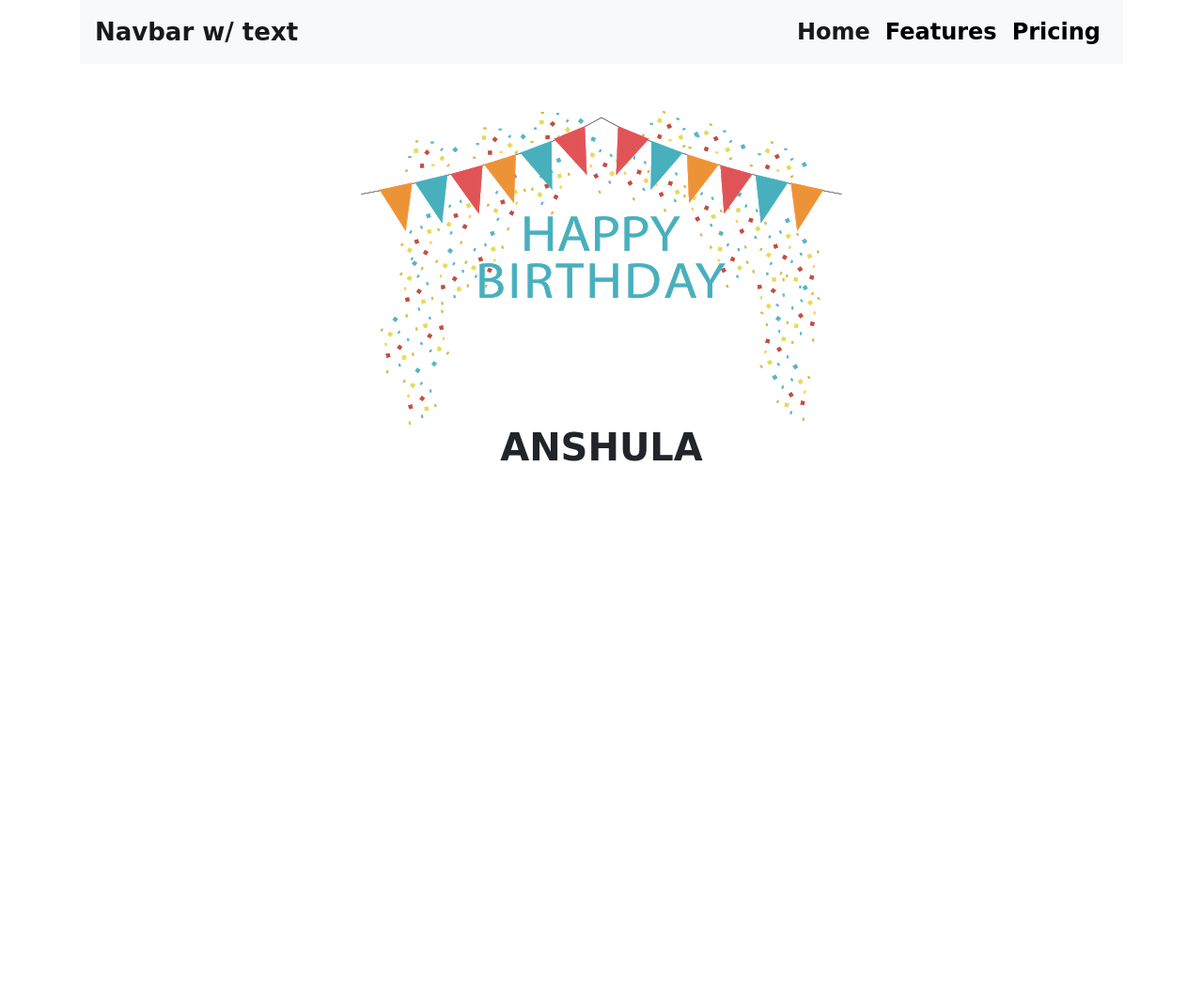
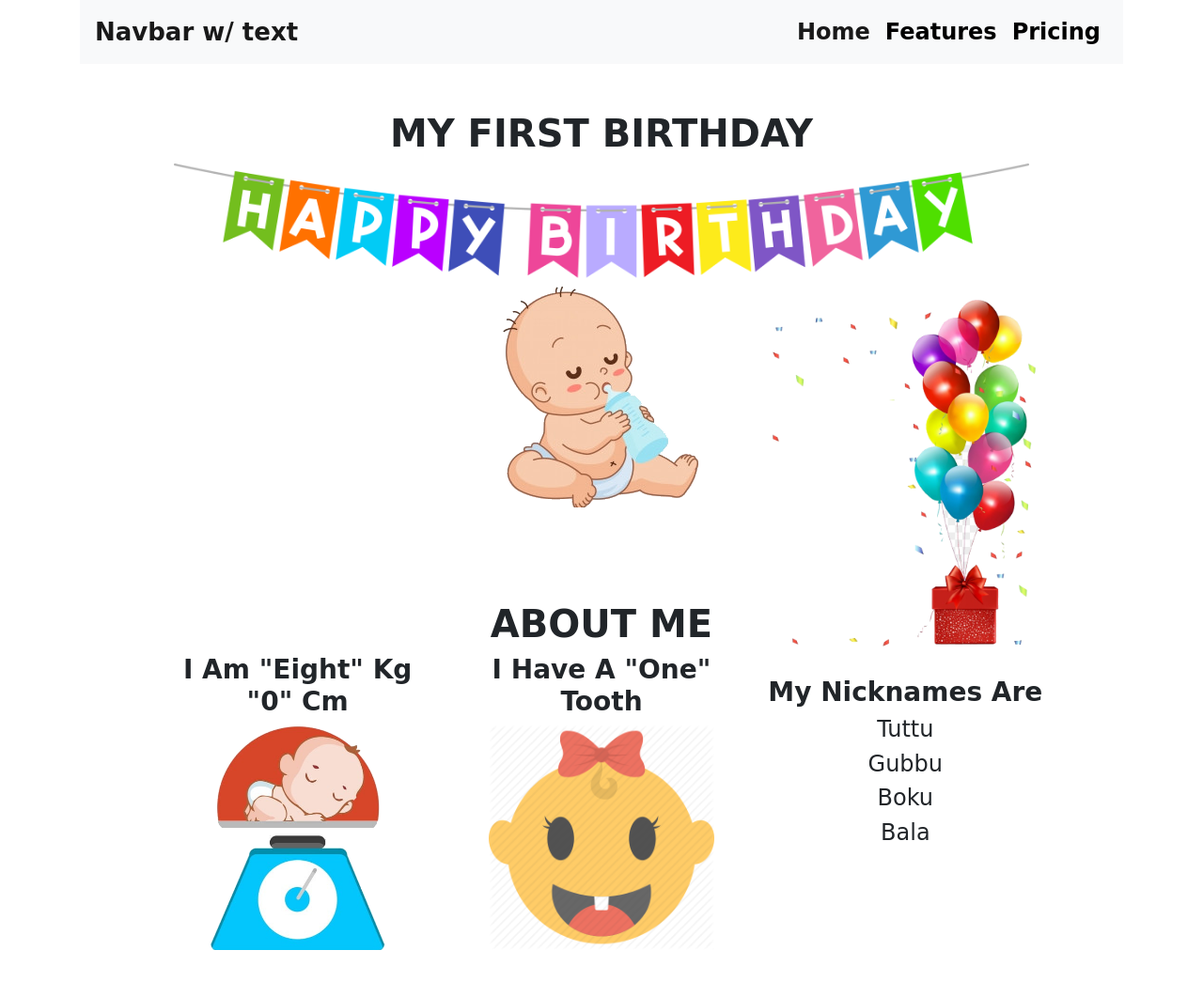
Before and after one commit to pranavmisal/tuttu-bithday, a plain HTML site: page index.html in a window 1280 px wide. Shown: the whole page at 94% size. Before the commit the page ends 800 px from the top, so only its background shows below. Drawn offline with nearby package versions, Linux system fonts and the light colour scheme; a web font is replaced by a local one.

Commit message:
my commit

```diff
--- a/assets/CSS/style.css
+++ b/assets/CSS/style.css
@@ -22,6 +22,29 @@ h1{
 	font-weight: 900;
 }
 
+h3{
+	text-transform: capitalize;
+	font-weight: 900;
+}
+
 .section1 .container{
 	padding: 50px 100px;
 }
+
+.section1 .ballon{
+	position: absolute;
+	right: -15px;
+	height: 50vh;
+}
+
+.section1 .cake{
+	height: 50vh;
+}
+
+.section2 .container{
+	padding: 50px 100px;
+}
+
+.section2 .about-img{
+	height: 30vh;
+}
--- a/index.html
+++ b/index.html
@@ -35,9 +35,46 @@
 
 	<div class="container-fluid section1">
 		<div class="container text-center">
-			<div class="img-wrap">
-				<img class="img-fluid" src="assets/images/2.png" alt="">
-				<h1>anshula</h1>
+			<h1>my first birthday</h1>
+			<div class="col">
+				<img class="img-fluid" src="assets/images/3.png" alt="">
+			</div>
+			<div class="col">
+				<img class="img-fluid" src="assets/images/1.png" alt="">
+				<img class="img-fluid ballon" src="assets/images/5.png" alt="">
+			</div>
+		</div>
+	</div>
+	<div class="container-fluid section2">
+		<div class="container text-center">
+			<h1>about me</h1>
+			<div class="row">
+				<div class="col-md-4">
+					<h3>I am "eight" kg "0" cm</h3>
+					<img class="img-fluid about-img" src="assets/images/7.png" alt="">
+				</div>
+				<div class="col-md-4">
+					<h3>I have a "one" tooth</h3>
+					<img class="img-fluid about-img" src="assets/images/too.png" alt="">
+				</div>
+				<div class="col-md-4">
+					<img class="img-fluid" src="" alt="">
+					<h3>My Nicknames are</h3>
+					<ul class="navbar-nav">
+						<li class="nav-item">
+							<h4>Tuttu</h4>
+						</li>
+						<li class="nav-item">
+							<h4>Gubbu</h4>
+						</li>
+						<li class="nav-item">
+							<h4>Boku</h4>
+						</li>
+						<li class="nav-item">
+							<h4>Bala</h4>
+						</li>
+					</ul>
+				</div>
 			</div>
 		</div>
 	</div>
```
Also changed, not shown: assets/images/3.png (added), assets/images/4.png (added), assets/images/5.png (added), assets/images/6.png (added), assets/images/7.png (added), assets/images/too.png (added), assets/images/tooth.png (added).
